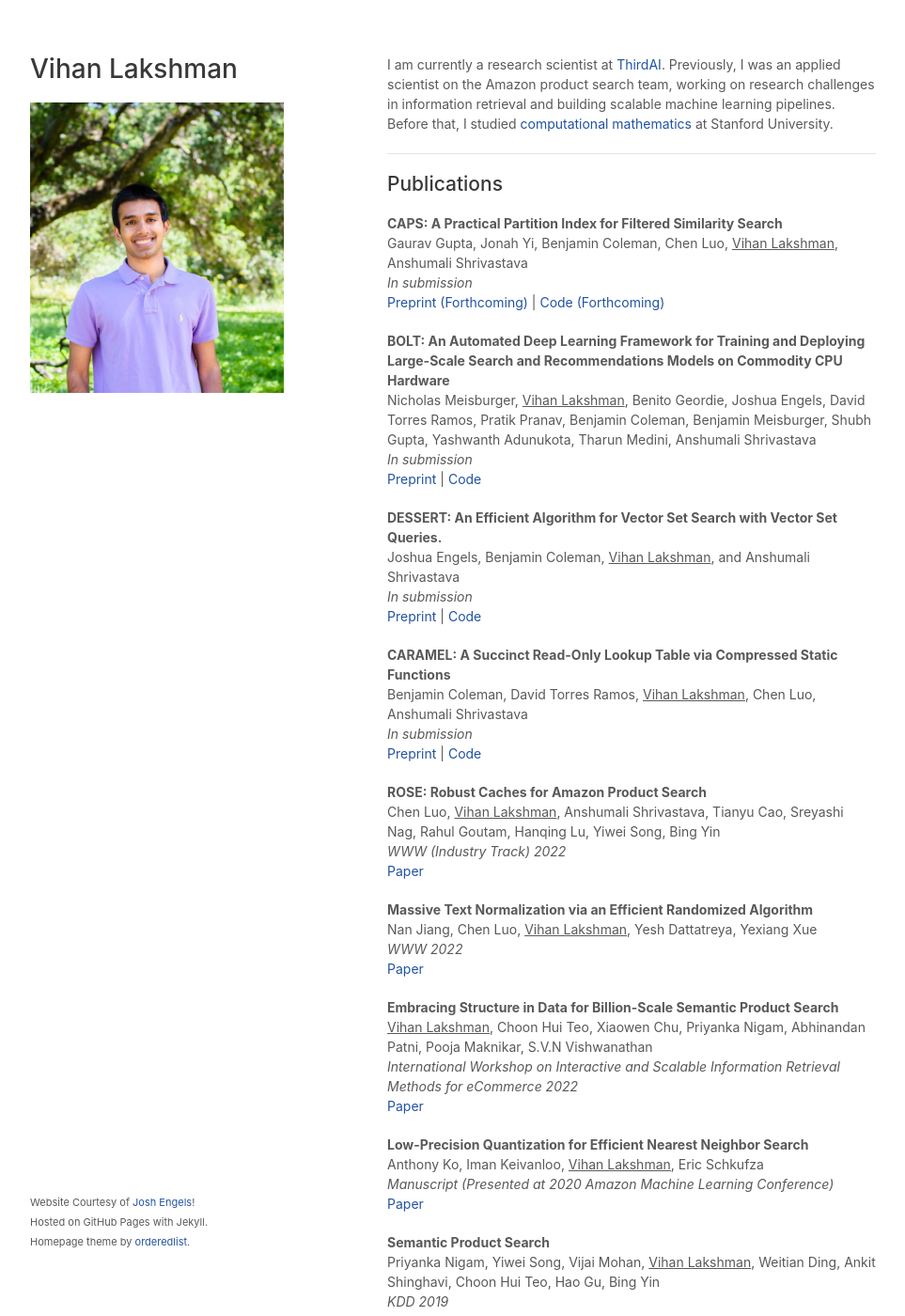
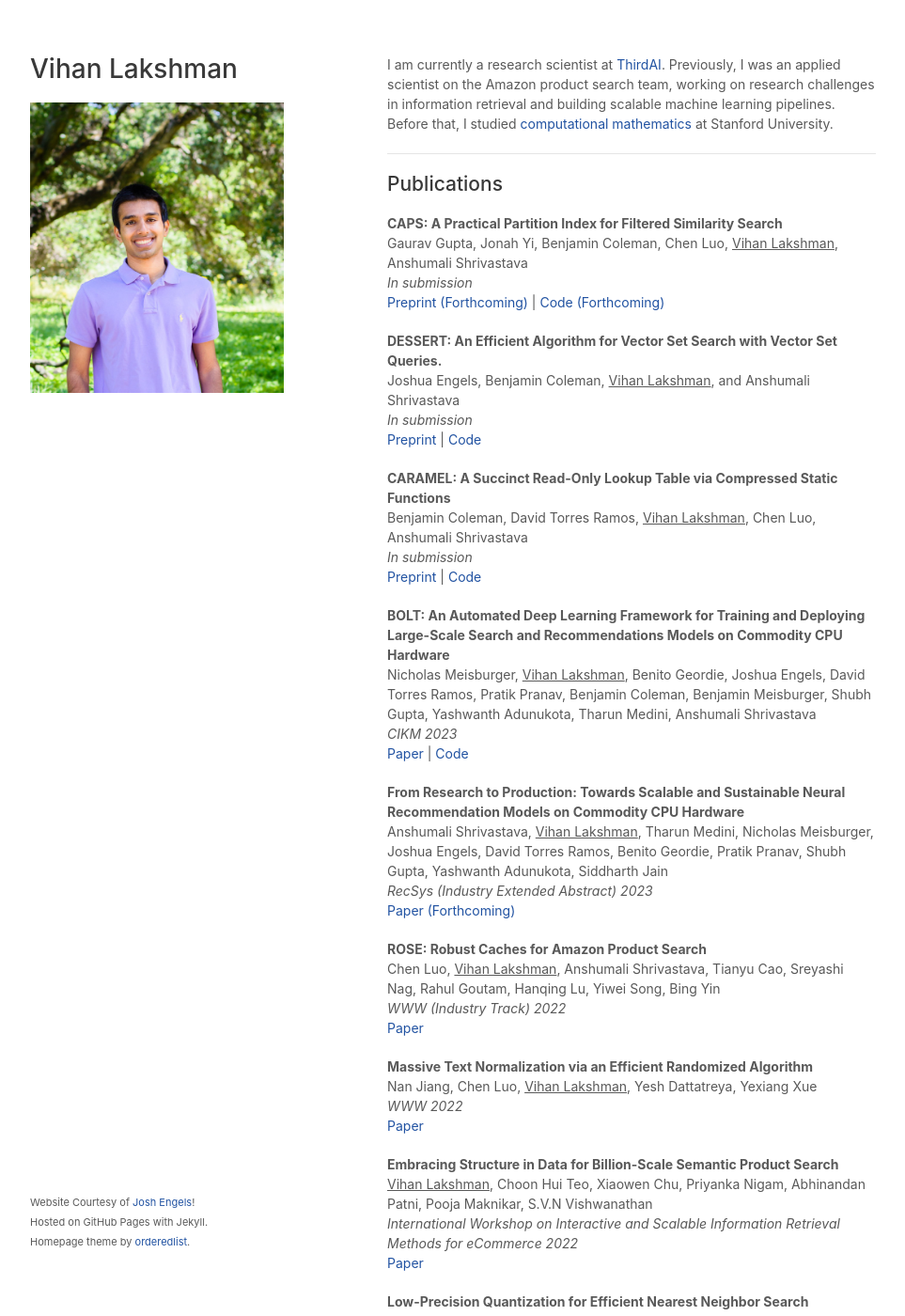
Before and after one commit to vihan-lakshman/vihan-lakshman.github.io, a Jekyll site: the page built from index.html, in a window 1280 px wide and 1400 px high. Shown: the whole window at 94% size, without its empty margins (158-1121 px from the left). Built offline with Jekyll 4.4.1, drawn with Linux system fonts in a browser that asks for light colours; a style sheet for code colours, icons or effects is not loaded.

Commit message:
Update publications

```diff
--- a/index.html
+++ b/index.html
@@ -59,17 +59,7 @@
         <a href="">Code (Forthcoming)</a>
         <!-- <a href="dessert">Blog Post</a> -->
       </p>
-      <p>
-        <b>BOLT: An Automated Deep Learning Framework for Training and Deploying Large-Scale Search and Recommendations
-          Models on Commodity CPU Hardware</b> <br>
-        Nicholas Meisburger, <u>Vihan Lakshman</u>, Benito Geordie, Joshua Engels, David Torres Ramos, Pratik
-        Pranav, Benjamin Coleman, Benjamin Meisburger, Shubh Gupta, Yashwanth Adunukota, Tharun
-        Medini, Anshumali Shrivastava<br>
-        <i>In submission</i><br>
-        <a href=https://arxiv.org/pdf/2303.17727.pdf>Preprint</a> |
-        <a href="https://github.com/ThirdAIResearch/BOLT_Benchmarks">Code</a>
-        <!-- <a href="dessert">Blog Post</a> -->
-      </p>
+
       <b>DESSERT: An Efficient Algorithm for Vector Set Search with Vector Set Queries.</b> <br>
       Joshua Engels, Benjamin Coleman, <u>Vihan Lakshman</u>, and Anshumali Shrivastava<br>
       <i>In submission</i><br>
@@ -86,6 +76,25 @@
         <a href="https://github.com/brc7/caramel">Code</a>
       </p>
 
+      <p>
+        <b>BOLT: An Automated Deep Learning Framework for Training and Deploying Large-Scale Search and Recommendations
+          Models on Commodity CPU Hardware</b> <br>
+        Nicholas Meisburger, <u>Vihan Lakshman</u>, Benito Geordie, Joshua Engels, David Torres Ramos, Pratik
+        Pranav, Benjamin Coleman, Benjamin Meisburger, Shubh Gupta, Yashwanth Adunukota, Tharun
+        Medini, Anshumali Shrivastava<br>
+        <i>CIKM 2023</i><br>
+        <a href=https://arxiv.org/pdf/2303.17727.pdf>Paper</a> |
+        <a href="https://github.com/ThirdAIResearch/BOLT_Benchmarks">Code</a>
+      </p>
+
+      <p>
+        <b>From Research to Production: Towards Scalable and Sustainable Neural Recommendation Models on Commodity CPU
+          Hardware</b><br>
+        Anshumali Shrivastava, <u>Vihan Lakshman</u>, Tharun Medini, Nicholas Meisburger, Joshua Engels, David Torres
+        Ramos, Benito Geordie, Pratik Pranav, Shubh Gupta, Yashwanth Adunukota, Siddharth Jain<br>
+        <i>RecSys (Industry Extended Abstract) 2023</i><br>
+        <a href="">Paper (Forthcoming)</a>
+      </p>
       <p>
         <b>ROSE: Robust Caches for Amazon Product Search</b><br>
         Chen Luo, <u>Vihan Lakshman</u>, Anshumali Shrivastava, Tianyu Cao, Sreyashi Nag, Rahul Goutam, Hanqing Lu,
```
